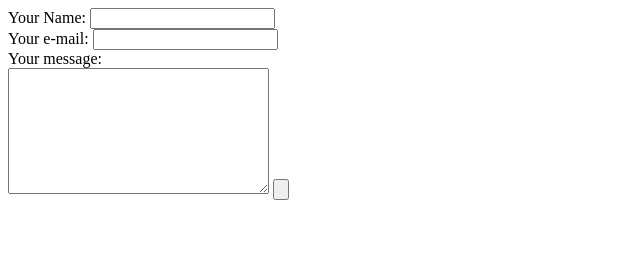
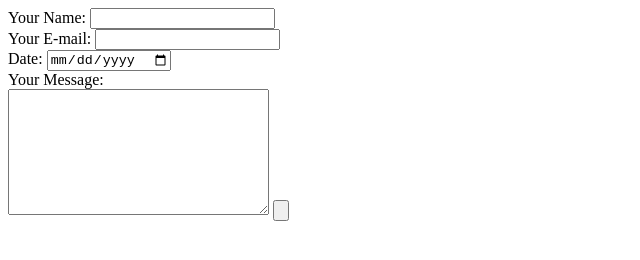
Before and after one commit to MertKx/CV, a plain HTML site: page inputs.html in a window 1280 px wide. Shown: the whole page, without its empty margins (0-640 px from the left). Drawn offline with Linux system fonts and the light colour scheme.

Commit message:
Update inputs.html

```diff
--- a/inputs.html
+++ b/inputs.html
@@ -2,18 +2,19 @@
 <html lang="en" dir="ltr">
 <head>
   <meta charset="utf-8">
-    <title>Input Element Trying Page</title>
+  <title>Suggesting Page Of Mert's Personal Site</title>
 </head>
 <body>
   <form action="mailto:mertkalay78@gmail.com" method="post" enctype="text/plain">
     <label>Your Name:</label>
-      <input type="text" name="" value=""> <br />
-      <label>Your e-mail:</label>
-      <input type="email" name="" value=""><br />
-      <label>Your message:</label> <br />
-      <textarea name="name" rows="8" cols="30"></textarea>
+    <input type="text" name="Guest Name:" value=""> <br />
+    <label>Your E-mail:</label>
+    <input type="email" name="Guests E-mail Adress:" value=""><br />
+    <label>Date:</label>
+    <input type="date" name="" value=""> <br>
+    <label>Your Message:</label> <br />
+    <textarea name="Guests suggest:" rows="8" cols="30"></textarea>
     <input type="submit" name="" value="">
   </form>
-
   </body>
 </html>
```
Lines whose indentation alone changed are shown as unchanged.
